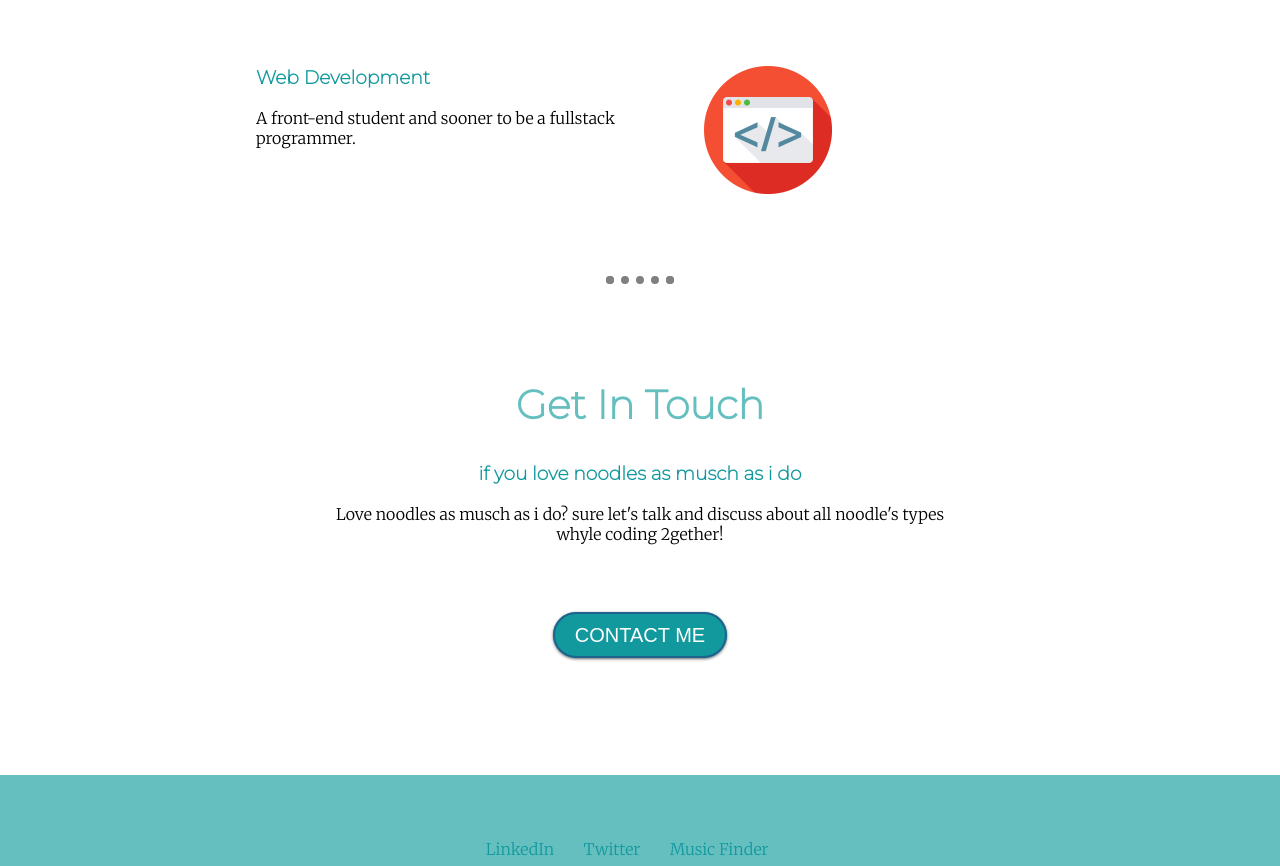
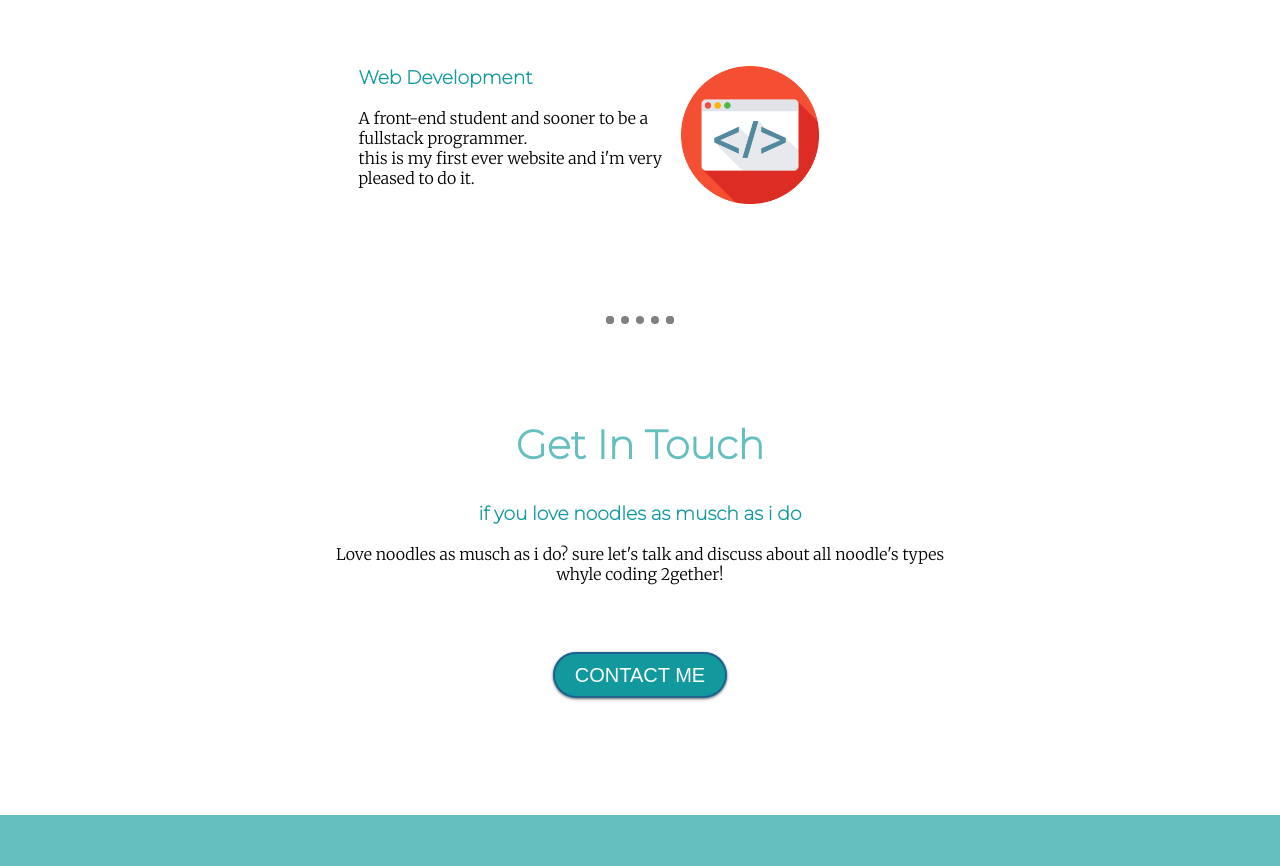
Before and after one commit to biabcaval/projectweb1, a plain HTML site: page index.html in a window 1280 px wide. Shown: the part 1630-2496 px from the top of the page. Drawn offline with Linux system fonts and the light colour scheme.

Commit message:
teste do posicionamento das skills

```diff
--- a/css/styles.css
+++ b/css/styles.css
@@ -90,7 +90,7 @@ a{
 }
 
 .skill2{
-  margin-right: 30%;
+
   text-align: left;
   margin-left: 20%;
 
@@ -103,16 +103,20 @@ a{
 }
 
 .webdev{
-  margin-right: 35%;
-  margin-left: 3%;
+  margin-right: 40%;
+  margin-left:0;
   float: right;
-  width: 10%;
+  width: 12%;
 
 }
 
 .skill-row1{
   margin-bottom: 10%;
   margin-top: 7%
+}
+.skill-row2{
+  margin-left: 10%;
+
 }
 
 .contact-me{
--- a/index.html
+++ b/index.html
@@ -30,12 +30,12 @@
         <div class="skill-row1">
           <img class="python" src="images\python.png" alt="Python symbol">
           <h3 class="skill1">Python</h3>
-          <p class="skill1">A USP certificated junior python programmer and also studied with Giraffe Academy.</p>
+          <p class="skill1">A USP certificated junior python programmer  </br>and also studied with Giraffe Academy.</p>
         </div>
         <div class="skill-row2">
           <img width="300px"  class="webdev" src="images\webdev.png" alt="webdevelopment symbol">
           <h3 class="skill2">Web Development</h3>
-          <p class="skill2">A front-end student and sooner to be a fullstack programmer.</p>
+          <p class="skill2">A front-end student and sooner to be a fullstack programmer.</br> this is my first ever website and i'm very pleased to do it.</p>
         </div>
       </div>
       <hr class="hr2" >
```
